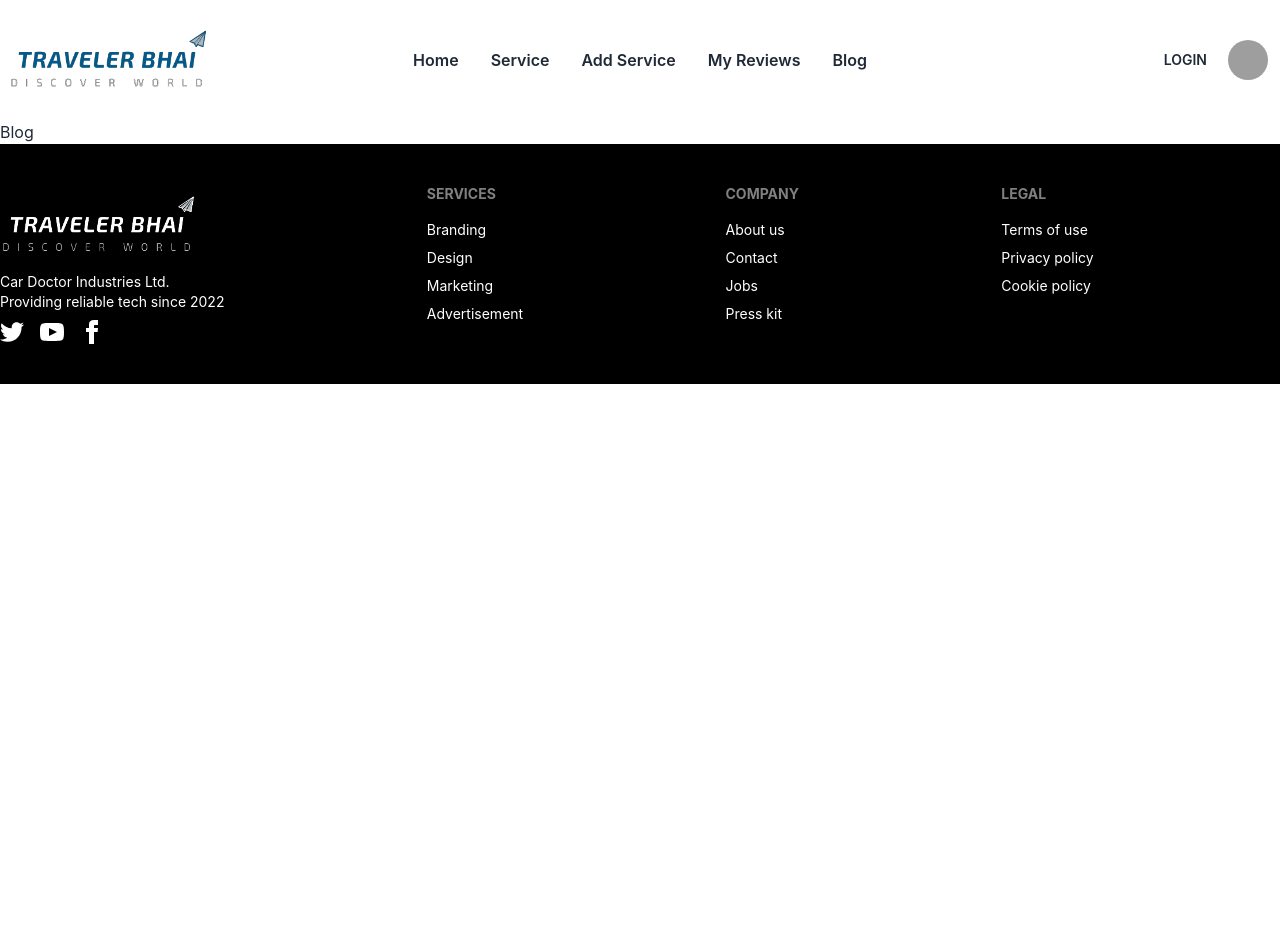
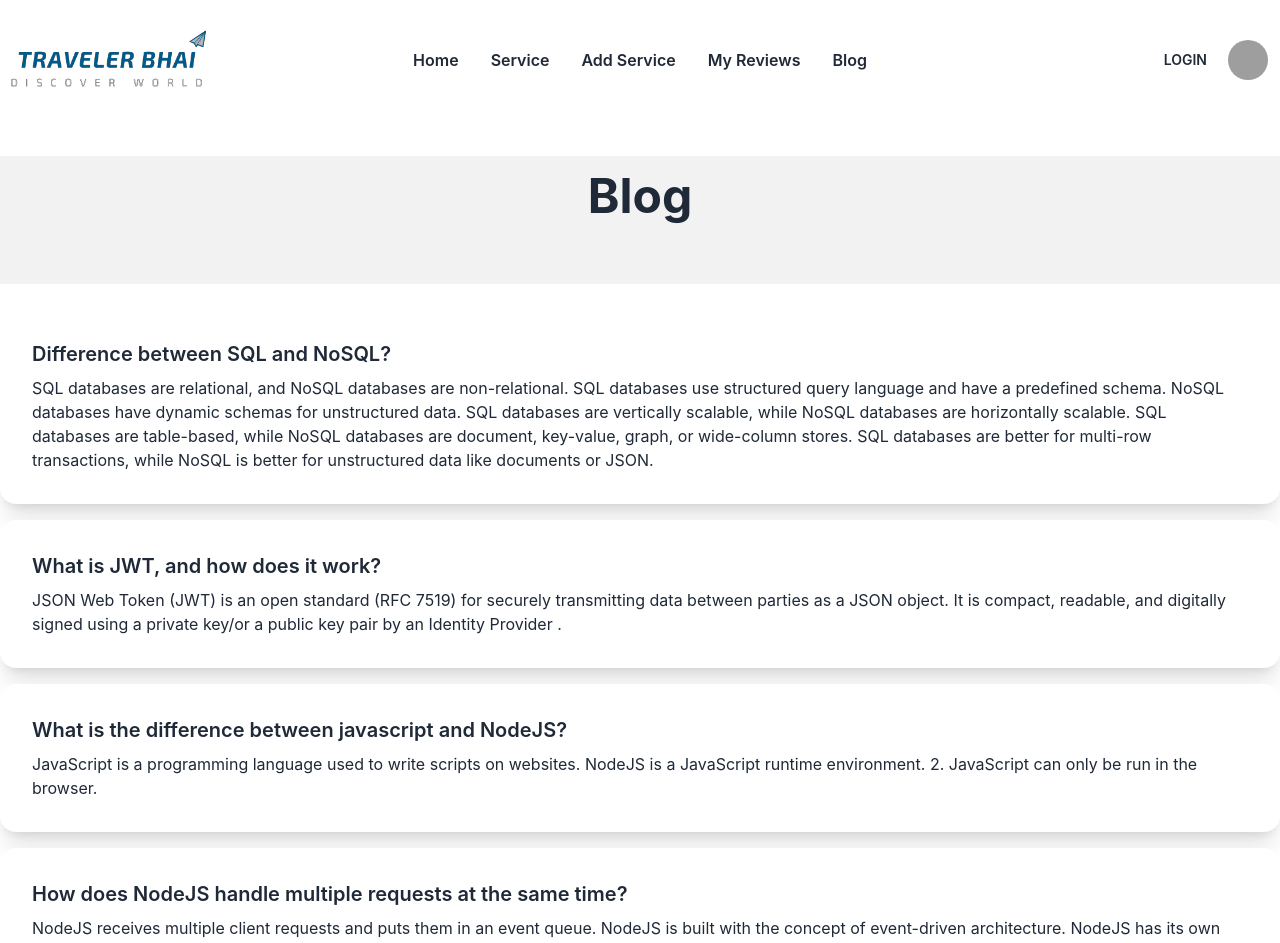
Before and after one commit to rokib2000/traveler-bhai-client, a React (Create React App) app: page /blog in a window 1280 px wide. Shown: the top 943 px of the page. Before the commit the page ends 800 px from the top, so only its background shows below. Built offline with nearby package versions, Linux system fonts and the light colour scheme; grey boxes are pictures that could not be loaded.

Commit message:
added Blog page

```diff
--- a/src/Pages/AddService/AddService.js
+++ b/src/Pages/AddService/AddService.js
@@ -31,7 +31,7 @@ const AddService = () => {
                     <div className="w-full md:w-1/2 flex flex-col md:ml-6 md:mt-0 mt-4">
                       <label className="font-semibold leading-none">Price</label>
                       <input
-                        type="email"
+                        type="text"
                         className="input input-bordered mt-4"
                         placeholder="Enter your service price"
                         required
@@ -75,7 +75,7 @@ const AddService = () => {
                       ></textarea>
                     </div>
                   </div>
-                  <div className="flex items-center justify-center w-full">
+                  <div className="flex items-center  w-full">
                     <button className="mt-9 btn btn-primary">Add Service</button>
                   </div>
                 </form>
--- a/src/Pages/Blog/Blog.js
+++ b/src/Pages/Blog/Blog.js
@@ -2,8 +2,61 @@ import React from "react";
 
 const Blog = () => {
   return (
-    <div>
-      <h1>Blog</h1>
+    <div className="my-12">
+      <div className="hero bg-base-200 my-6">
+        <div className="hero-content text-center">
+          <div className="max-w-md">
+            <h1 className="text-5xl font-bold">Blog</h1>
+            <p className="py-6"> </p>
+          </div>
+        </div>
+      </div>
+      <div className="container mx-auto">
+        <div className="card w-full bg-base-100 shadow-xl mb-4">
+          <div className="card-body">
+            <h2 className="card-title">Difference between SQL and NoSQL?</h2>
+            <p>
+              SQL databases are relational, and NoSQL databases are non-relational. SQL databases use structured query
+              language and have a predefined schema. NoSQL databases have dynamic schemas for unstructured data. SQL
+              databases are vertically scalable, while NoSQL databases are horizontally scalable. SQL databases are
+              table-based, while NoSQL databases are document, key-value, graph, or wide-column stores. SQL databases
+              are better for multi-row transactions, while NoSQL is better for unstructured data like documents or JSON.
+            </p>
+          </div>
+        </div>
+
+        <div className="card w-full bg-base-100 shadow-xl mb-4">
+          <div className="card-body">
+            <h2 className="card-title">What is JWT, and how does it work?</h2>
+            <p>
+              JSON Web Token (JWT) is an open standard (RFC 7519) for securely transmitting data between parties as a
+              JSON object. It is compact, readable, and digitally signed using a private key/or a public key pair by an
+              Identity Provider .
+            </p>
+          </div>
+        </div>
+
+        <div className="card w-full bg-base-100 shadow-xl mb-4">
+          <div className="card-body">
+            <h2 className="card-title">What is the difference between javascript and NodeJS?</h2>
+            <p>
+              JavaScript is a programming language used to write scripts on websites. NodeJS is a JavaScript runtime
+              environment. 2. JavaScript can only be run in the browser.
+            </p>
+          </div>
+        </div>
+
+        <div className="card w-full bg-base-100 shadow-xl mb-4">
+          <div className="card-body">
+            <h2 className="card-title">How does NodeJS handle multiple requests at the same time?</h2>
+            <p>
+              NodeJS receives multiple client requests and puts them in an event queue. NodeJS is built with the concept
+              of event-driven architecture. NodeJS has its own eventloop which is an infinite loop that receives
+              requests and processes them
+            </p>
+          </div>
+        </div>
+      </div>
     </div>
   );
 };
```
